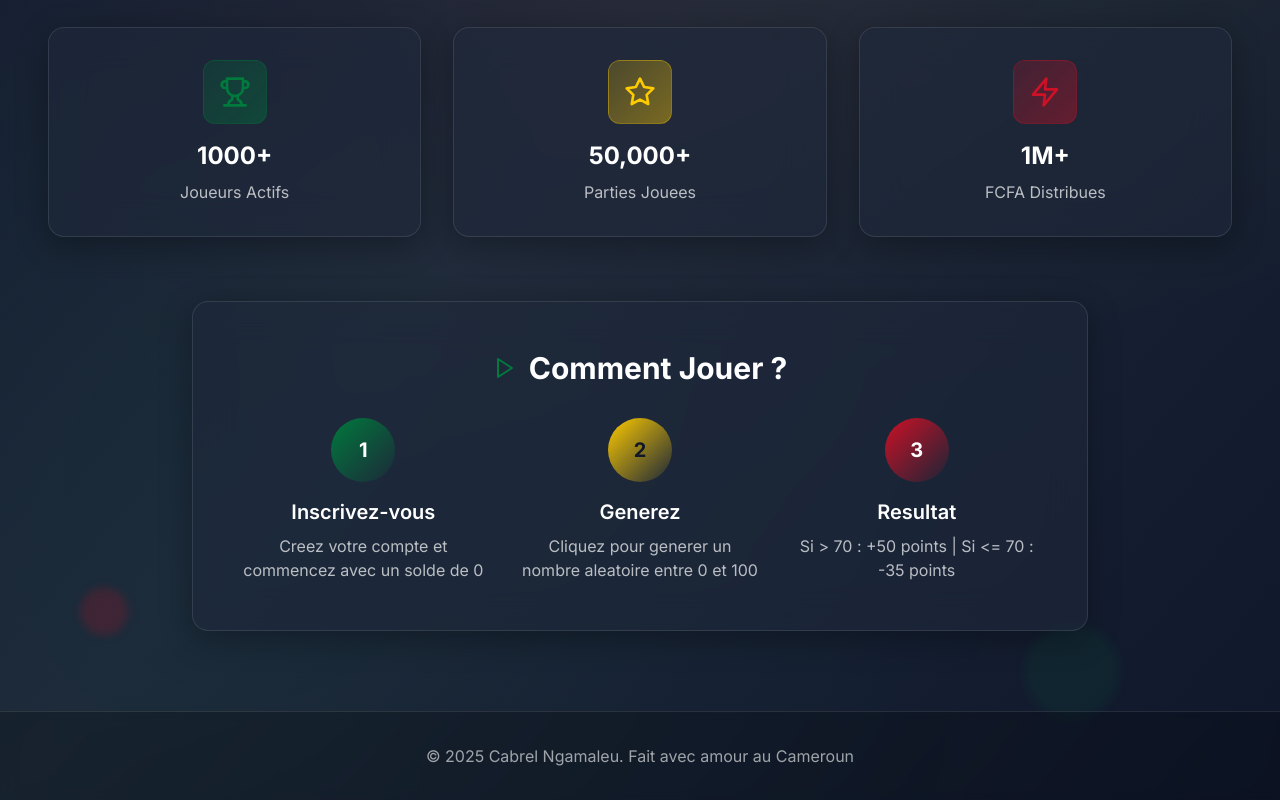
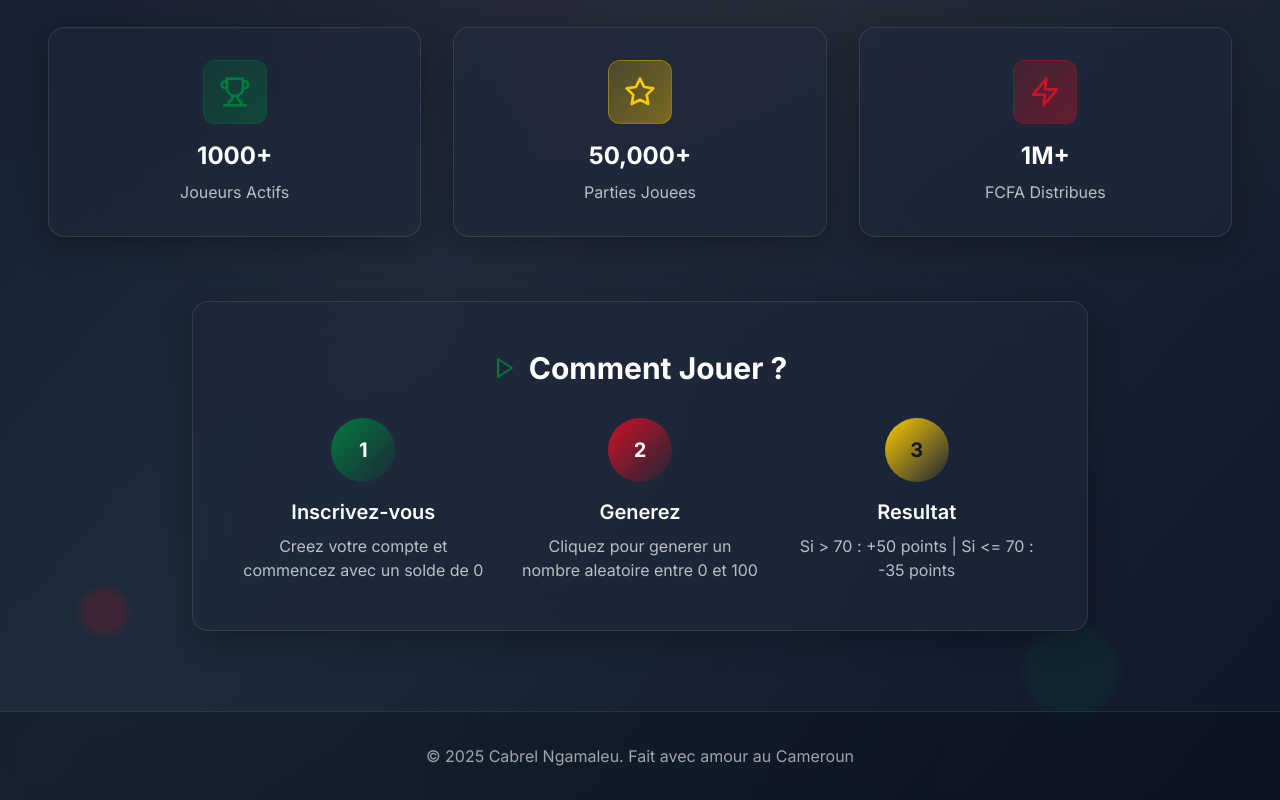
Before and after one commit to cabrelngamaleu/truenumber, a Next.js app in the folder client/: page / in a window 1280 px wide. Shown: the part 689-1489 px from the top of the page. Built offline with nearby package versions, Linux system fonts and the light colour scheme; no server answers.

Commit message:
UI: Échange des couleurs - rouge sur étape 2, jaune sur étape 3

```diff
--- a/client/src/app/page.tsx
+++ b/client/src/app/page.tsx
@@ -133,14 +133,14 @@ export default function Home() {
                 <p className="text-white/70 text-sm sm:text-base">Creez votre compte et commencez avec un solde de 0</p>
               </div>
               <div className="text-center">
-                <div className="w-12 h-12 sm:w-16 sm:h-16 bg-gradient-to-br from-cameroon-yellow to-cameroon-yellow-dark rounded-full flex items-center justify-center mx-auto mb-4 text-gray-900 font-bold text-lg sm:text-xl">
+                <div className="w-12 h-12 sm:w-16 sm:h-16 bg-gradient-to-br from-cameroon-red to-cameroon-red-dark rounded-full flex items-center justify-center mx-auto mb-4 text-white font-bold text-lg sm:text-xl">
                   2
                 </div>
                 <h3 className="text-lg sm:text-xl font-semibold text-white mb-2">Generez</h3>
                 <p className="text-white/70 text-sm sm:text-base">Cliquez pour generer un nombre aleatoire entre 0 et 100</p>
               </div>
               <div className="text-center sm:col-span-2 lg:col-span-1">
-                <div className="w-12 h-12 sm:w-16 sm:h-16 bg-gradient-to-br from-cameroon-red to-cameroon-red-dark rounded-full flex items-center justify-center mx-auto mb-4 text-white font-bold text-lg sm:text-xl">
+                <div className="w-12 h-12 sm:w-16 sm:h-16 bg-gradient-to-br from-cameroon-yellow to-cameroon-yellow-dark rounded-full flex items-center justify-center mx-auto mb-4 text-gray-900 font-bold text-lg sm:text-xl">
                   3
                 </div>
                 <h3 className="text-lg sm:text-xl font-semibold text-white mb-2">Resultat</h3>
```
